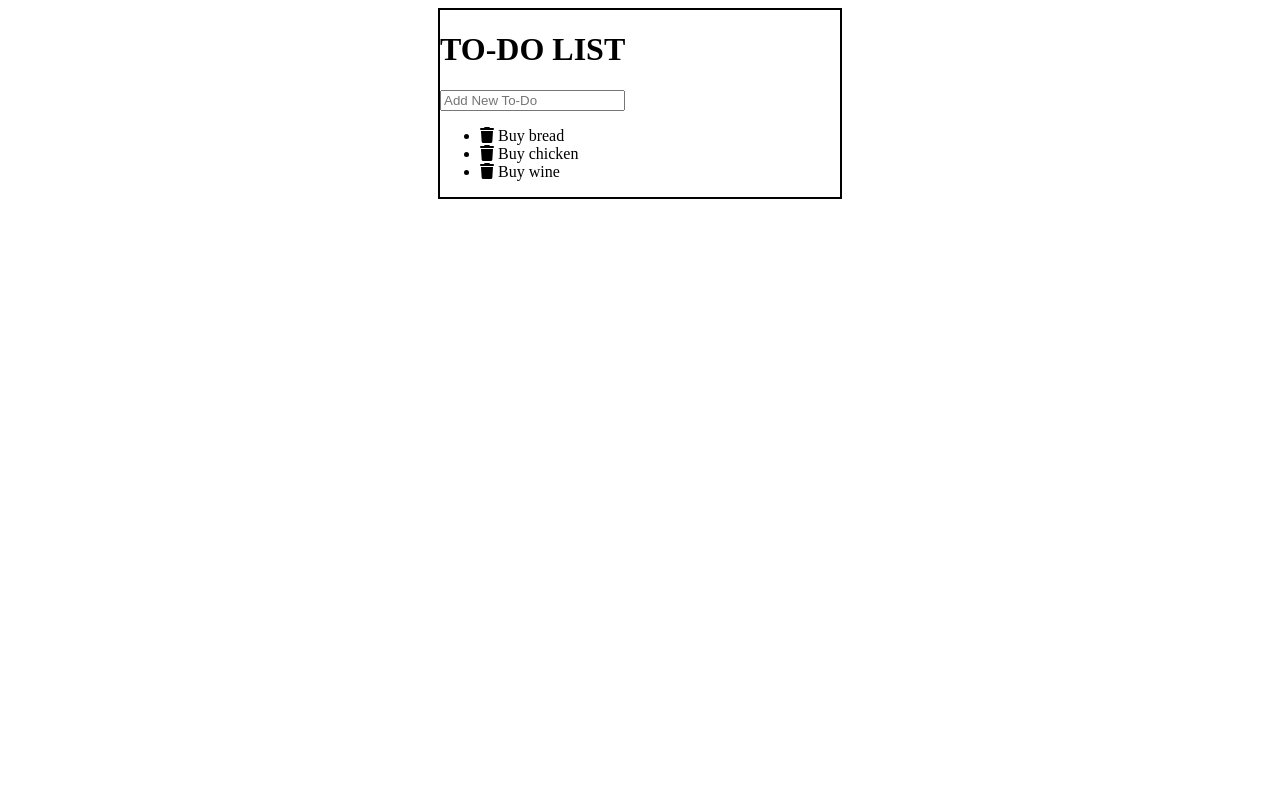
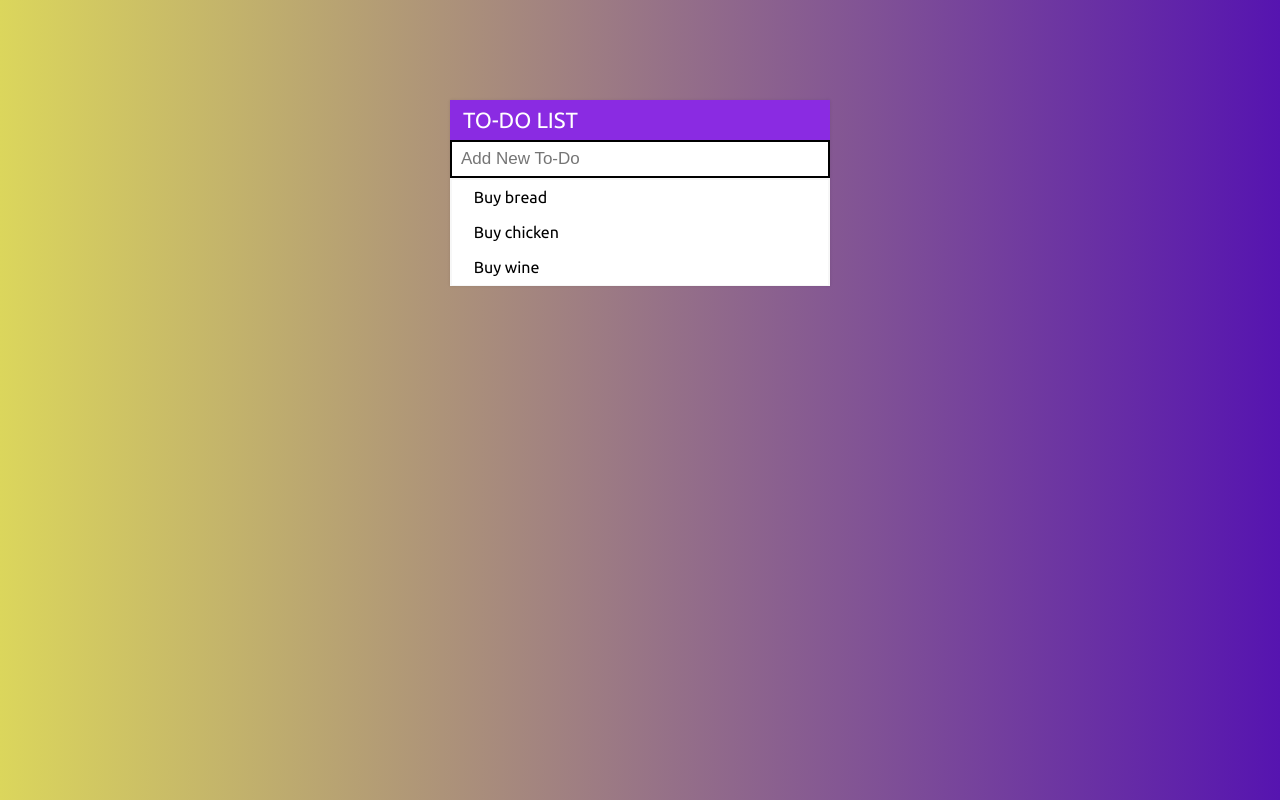
Before and after one commit to ajitk26/To-Do-List, a plain HTML site: page index.html in a window 1280 px wide. Drawn offline with Linux system fonts and the light colour scheme.

Commit message:
add transition and background

```diff
--- a/style.css
+++ b/style.css
@@ -1,10 +1,64 @@
+body{
+	font-family: Ubuntu;
+	background: #5614B0;  /* fallback for old browsers */
+	background: -webkit-linear-gradient(to right, #DBD65C, #5614B0);  /* Chrome 10-25, Safari 5.1-6 */
+	background: linear-gradient(to right, #DBD65C, #5614B0); /* W3C, IE 10+/ Edge, Firefox 16+, Chrome 26+, Opera 12+, Safari 7+ */
+}
+
+h1{
+	background:blueviolet;
+	color: white;
+	margin: 0;
+	padding: 7px 13px;
+	font-size: 22px;
+	font-weight: normal;
+}
+
+ul{
+	list-style: none;
+	padding: 1px;
+	margin: 1px;
+}
+
+li{
+	background: white;
+	height: 35px;
+	line-height: 35px;
+}
+
 #container{
-	width: 400px;
-	margin: 0 auto;
-	border: 2px solid;
+	width: 380px;
+	margin: 100px auto;
+	background:#f7f7f7;
+	box-shadow: 0 0 3px rgba(0, 0, 0, 0.1);
 }
 
 .finished{
 	color:red;
 	text-decoration: line-through;
 }
+
+input{
+	width: 100%;
+	font-size: 17px;
+	padding: 7px 7px 7px 9px;
+	box-sizing: border-box;
+	color: black;
+	border: 2px solid;
+	font-weight: solid;
+}
+span{
+	height: 35px;
+	margin-right: 18px;
+	text-align: center;
+	width:0;
+	display: inline-block;
+	background:mediumvioletred;
+	color: white;
+	transition: 0.3s linear;
+
+}
+
+li:hover span{
+	width: 35px;
+}
```
